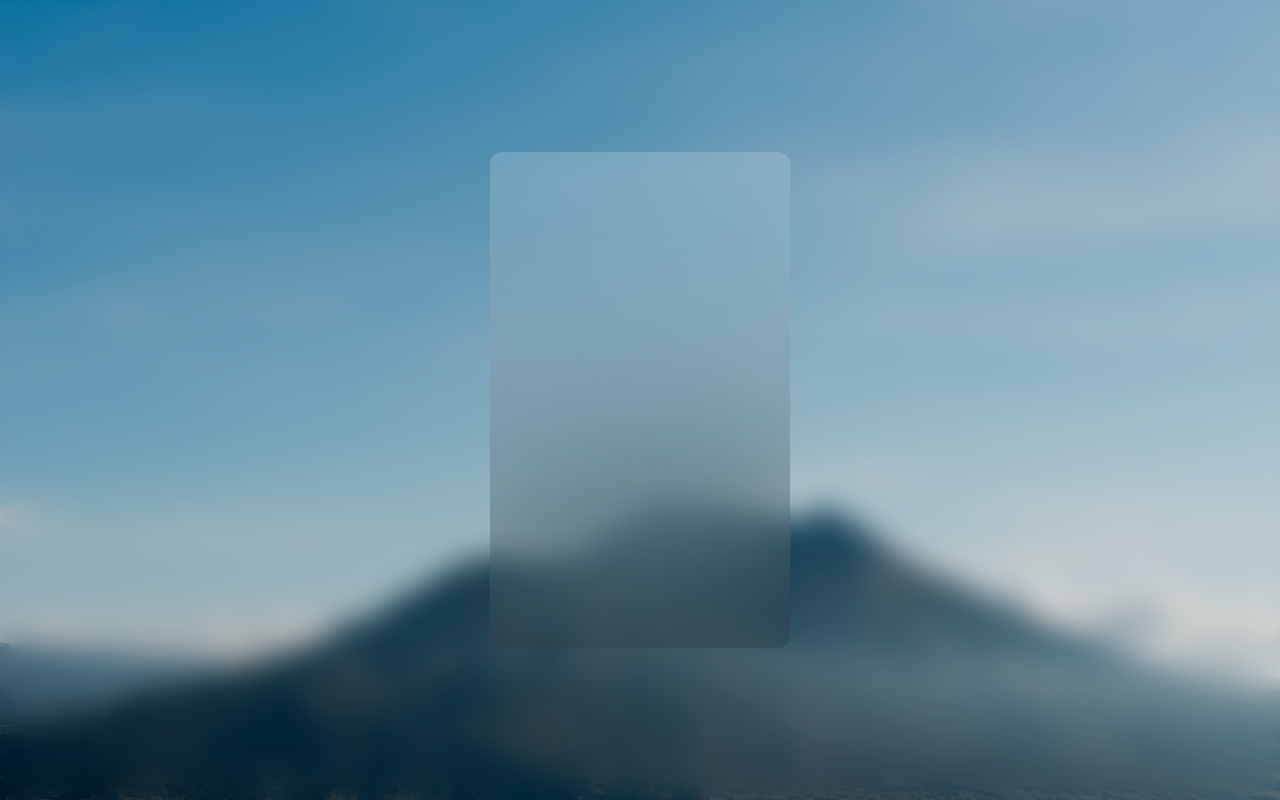
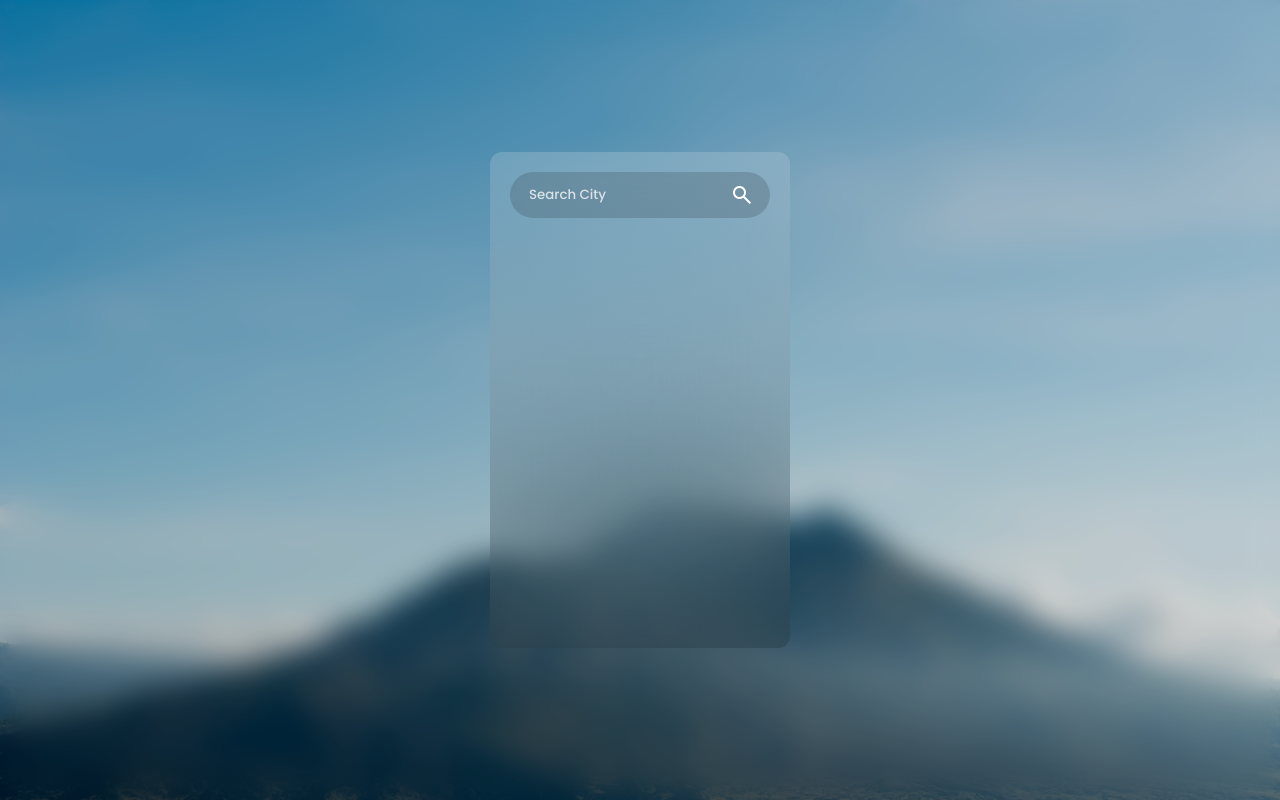
Before and after one commit to Abdul-Samad-Feroz/Weather-Forecast-Website, a plain HTML site: page index.html in a window 1280 px wide. Drawn offline with nearby package versions, Linux system fonts and the light colour scheme.

Commit message:
Creating Search bar.

```diff
--- a/index.html
+++ b/index.html
@@ -5,11 +5,24 @@
     <meta name="viewport" content="width=device-width, initial-scale=1.0" />
     <title>Weather Forecast Website</title>
     <link rel="stylesheet" href="style.css" />
-    <link rel="shortcut icon" href="./ChatGPT Image Jun 20, 2025, 12_34_36 AM.png" type="image/x-icon">
+    <link
+      rel="shortcut icon"
+      href="./ChatGPT Image Jun 20, 2025, 12_34_36 AM.png"
+      type="image/x-icon"
+    />
+    <link
+      rel="stylesheet"
+      href="https://fonts.googleapis.com/css2?family=Material+Symbols+Outlined:opsz,wght,FILL,GRAD@24,400,0,0&icon_names=search"
+    />
   </head>
   <body>
     <main class="main-container">
-
+      <header class="input-container">
+        <input class="city-input" placeholder="Search City" type="text" />
+        <button class="search-btn">
+          <span class="material-symbols-outlined"> search </span>
+        </button>
+      </header>
     </main>
   </body>
 </html>
--- a/style.css
+++ b/style.css
@@ -36,4 +36,44 @@ body::before {
     rgb(255, 255, 255, 0.15));
     border-radius: 12px;
     backdrop-filter: blur(100px);
+    padding: 20px;
 }
+
+/* Input Container */
+.input-container {
+    position: relative;
+}
+
+.city-input {
+    width: 100%;
+    padding: 10px 16px;
+    border-radius: 99px;
+    border: 3px solid transparent;
+    background: rgb(0, 0, 0, 0.15);
+    outline: none;
+    font-weight: 500;
+    transition: 0.25s border;
+    padding-right: 45px;
+}
+
+.city-input:focus {
+    border: 3px solid rgb(0, 0, 0, 0.15);
+}
+
+.city-input::placeholder {
+    color: rgb(255, 255, 255, 0.75);
+}
+
+.search-btn {
+    position: absolute;
+    right: 16px;
+    top: 50%;
+    transform: translateY(-50%);
+    background: none;
+    display: flex;
+    border: none;
+    cursor: pointer;
+}
+
+
+/* End Input Container */
```
